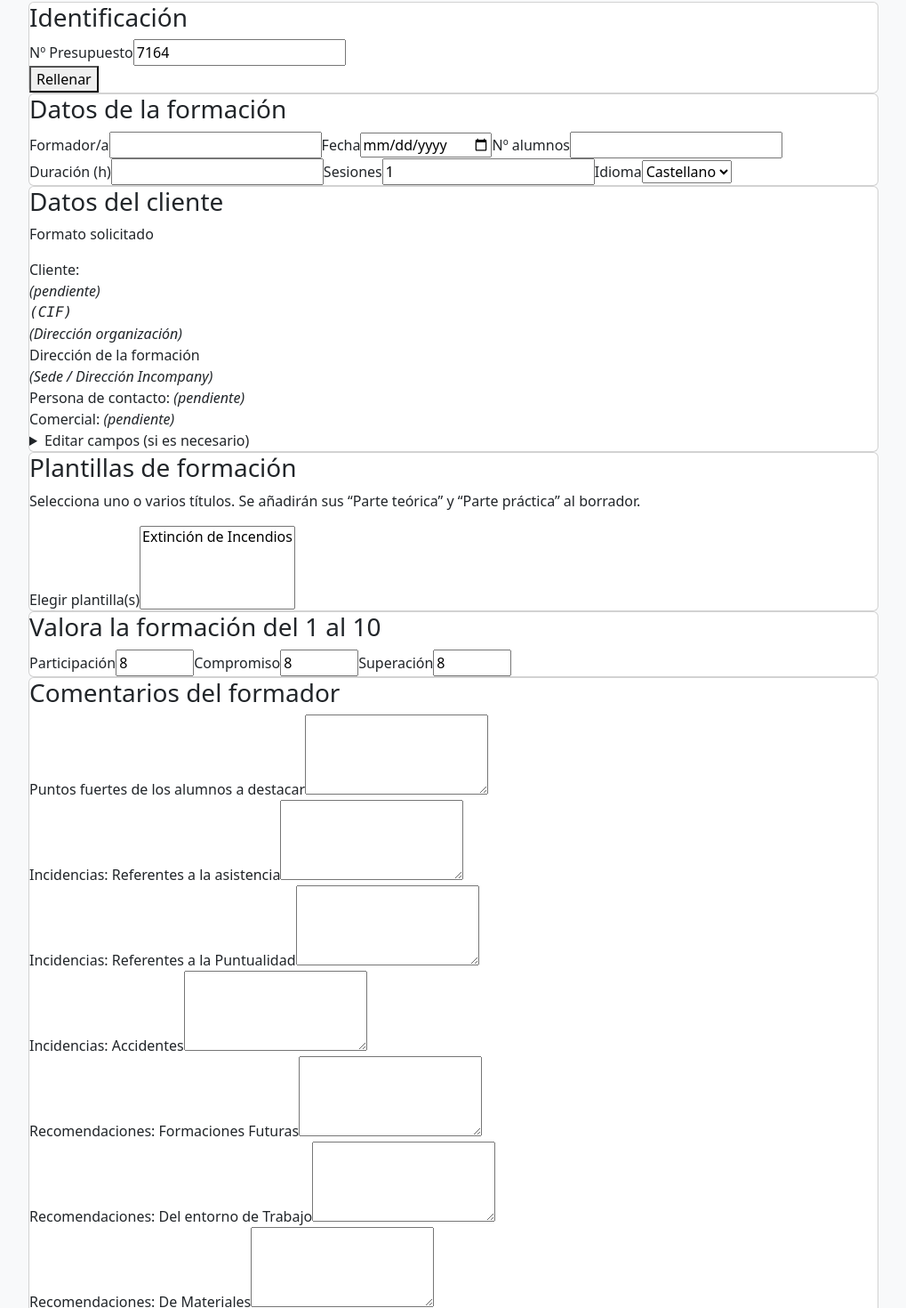
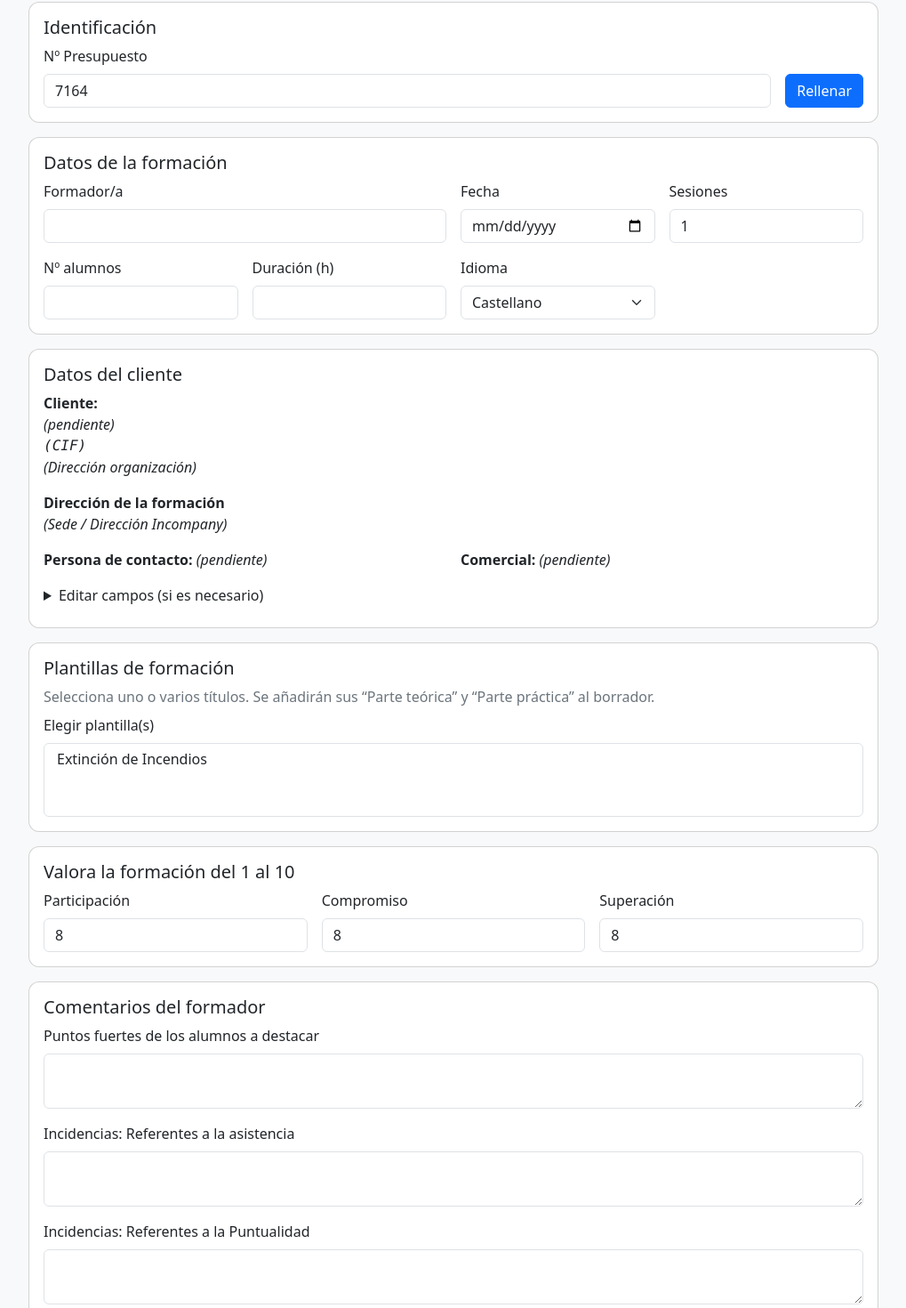
Before and after one commit to JulioGEP/gep-informes-formacion, a React (Vite) app: page / in a window 1280 px wide. Shown: the part 108-1578 px from the top of the page at 89% size, without its empty margins (130-1149 px from the left). Built offline with nearby package versions, Linux system fonts and the light colour scheme; the HTML template or start-up script is replaced by a standard one.

Commit message:
Update Formulario.jsx

```diff
--- a/src/components/Formulario.jsx
+++ b/src/components/Formulario.jsx
@@ -1,6 +1,6 @@
 import React, { useState, useEffect } from 'react'
 import axios from 'axios'
-import plantillasMap from '../utils/plantillas.json' // { clave: { nombre, parte_teorica[], parte_practica[] }, ... }
+import plantillasMap from '../utils/plantillas.json'
 
 const DEAL_DIR_INCOMPANY = '8b2a7570f5ba8aa4754f061cd9dc92fd778376a7'
 const ORG_CIF = '6d39d015a33921753410c1bab0b067ca93b8cf2c'
@@ -9,15 +9,14 @@ export default function Formulario({ onPreview }){
   const [loading, setLoading] = useState(false)
   const [dealId, setDealId] = useState('7164')
 
-  const [formador, setFormador] = useState({ nombre:'' }) // (Quitamos email)
+  // Email eliminado
+  const [formador, setFormador] = useState({ nombre:'' })
   const [datos, setDatos] = useState({
-    fecha: '', alumnos: '', duracion: '', sesiones: 1,   // sesiones añadido
+    fecha: '', alumnos: '', duracion: '', sesiones: 1,
     sede: '', cliente: '', cif: '', direccionOrg: '', contacto: '', owner: '',
     productos: [],
     idioma: 'ES',
-    // Cambiamos la etiqueta general de escalas, pero mantenemos 3 métricas (1–10)
-    escalas: { participacion: 8, compromiso: 8, superacion: 8 },
-    // Renombramos 11–17 como nos pides
+    escalas: { participacion: 8, compromiso: 8, superacion: 8 }, // 1–10
     comentarios: {
       c11:'', // Puntos fuertes de los alumnos a destacar
       c12:'', // Incidencias: Referentes a la asistencia
@@ -27,11 +26,9 @@ export default function Formulario({ onPreview }){
       c16:'', // Recomendaciones: Del entorno de Trabajo
       c17:''  // Recomendaciones: De Materiales
     },
-    // selector de plantillas (por si no vienen productos)
     plantillasSeleccionadas: []
   })
 
-  // Preparamos opciones del selector a partir del JSON de plantillas
   const [opcionesPlantillas, setOpcionesPlantillas] = useState([])
   useEffect(()=>{
     const arr = Object.entries(plantillasMap).map(([key, val]) => ({
@@ -87,188 +84,244 @@ export default function Formulario({ onPreview }){
   }
 
   return (
-    <form onSubmit={handlePreview} className="stack">
-      <article className="card">
-        <h3>Identificación</h3>
-        <div className="grid-2">
-          <label> Nº Presupuesto
-            <input className="full" value={dealId} onChange={e=>setDealId(e.target.value)} required />
-          </label>
-          <div style={{display:'flex', alignItems:'end'}}>
-            <button type="button" onClick={fetchDeal} disabled={loading}>
+    <form onSubmit={handlePreview} className="d-grid gap-3">
+
+      {/* Identificación */}
+      <div className="card card-soft">
+        <div className="card-body">
+          <h5 className="card-title">Identificación</h5>
+          <div className="row g-3 align-items-end">
+            <div className="col-md">
+              <label className="form-label">Nº Presupuesto</label>
+              <input
+                className="form-control"
+                value={dealId}
+                onChange={e=>setDealId(e.target.value)}
+                required
+              />
+            </div>
+            <div className="col-md-auto">
+              <button type="button" className="btn btn-primary" onClick={fetchDeal} disabled={loading}>
                 {loading ? 'Cargando…' : 'Rellenar'}
               </button>
             </div>
           </div>
-      </article>
+        </div>
+      </div>
 
-      <article className="card">
-        <h3>Datos de la formación</h3>
-        <div className="grid-2">
-          <label> Formador/a
-            <input className="full"
+      {/* Datos de la formación */}
+      <div className="card card-soft">
+        <div className="card-body">
+          <h5 className="card-title">Datos de la formación</h5>
+          <div className="row g-3">
+            <div className="col-md-6">
+              <label className="form-label">Formador/a</label>
+              <input
+                className="form-control"
                 value={formador.nombre}
                 onChange={e=>setFormador({...formador, nombre: e.target.value})}
-              required />
-          </label>
-
-          <label> Fecha
-            <input className="full" type="date"
+                required
+              />
+            </div>
+            <div className="col-md-3">
+              <label className="form-label">Fecha</label>
+              <input
+                type="date"
+                className="form-control"
                 value={datos.fecha}
                 onChange={e=>setDatos({...datos, fecha: e.target.value})}
-              required />
-          </label>
-
-          <label> Nº alumnos
-            <input className="full" type="number"
+                required
+              />
+            </div>
+            <div className="col-md-3">
+              <label className="form-label">Sesiones</label>
+              <input
+                type="number"
+                min="1"
+                className="form-control"
+                value={datos.sesiones}
+                onChange={e=>setDatos({...datos, sesiones: Number(e.target.value)})}
+                required
+              />
+            </div>
+            <div className="col-md-3">
+              <label className="form-label">Nº alumnos</label>
+              <input
+                type="number"
+                className="form-control"
                 value={datos.alumnos}
                 onChange={e=>setDatos({...datos, alumnos: e.target.value})}
-              required />
-          </label>
-
-          <label> Duración (h)
-            <input className="full" type="number" step="0.5"
+                required
+              />
+            </div>
+            <div className="col-md-3">
+              <label className="form-label">Duración (h)</label>
+              <input
+                type="number"
+                step="0.5"
+                className="form-control"
                 value={datos.duracion}
                 onChange={e=>setDatos({...datos, duracion: e.target.value})}
-              required />
-          </label>
-
-          <label> Sesiones
-            <input className="full" type="number" min="1"
-              value={datos.sesiones}
-              onChange={e=>setDatos({...datos, sesiones: Number(e.target.value)})}
-              required />
-          </label>
-
-          <label> Idioma
-            <select className="full" value={datos.idioma} onChange={e=>setDatos({...datos, idioma: e.target.value})}>
+                required
+              />
+            </div>
+            <div className="col-md-3">
+              <label className="form-label">Idioma</label>
+              <select
+                className="form-select"
+                value={datos.idioma}
+                onChange={e=>setDatos({...datos, idioma: e.target.value})}
+              >
                 <option value="ES">Castellano</option>
                 <option value="CA">Català</option>
                 <option value="EN">English</option>
               </select>
-          </label>
             </div>
-      </article>
+          </div>
+        </div>
+      </div>
 
-      <article className="card">
-        <h3>Datos del cliente</h3>
-        <p className="muted">Formato solicitado</p>
-
-        <div className="stack">
-          <div>
-            <div className="label">Cliente:</div>
+      {/* Datos del cliente (formato solicitado) */}
+      <div className="card card-soft">
+        <div className="card-body">
+          <h5 className="card-title">Datos del cliente</h5>
+          <div className="mb-3">
+            <div className="fw-semibold">Cliente:</div>
             <div>{datos.cliente || <em>(pendiente)</em>}</div>
             <div className="monos">{datos.cif || <em>(CIF)</em>}</div>
             <div>{datos.direccionOrg || <em>(Dirección organización)</em>}</div>
           </div>
 
-          <div className="section-title label">Dirección de la formación</div>
+          <div className="mb-3">
+            <div className="fw-semibold">Dirección de la formación</div>
             <div>{datos.sede || <em>(Sede / Dirección Incompany)</em>}</div>
-
-          <div><span className="label">Persona de contacto:</span> {datos.contacto || <em>(pendiente)</em>}</div>
-          <div><span className="label">Comercial:</span> {datos.owner || <em>(pendiente)</em>}</div>
           </div>
 
-        <details className="section-title">
-          <summary>Editar campos (si es necesario)</summary>
-          <div className="grid-2">
-            <label> Cliente
-              <input className="full" value={datos.cliente} onChange={e=>setDatos({...datos, cliente: e.target.value})} />
-            </label>
-            <label> CIF
-              <input className="full" value={datos.cif} onChange={e=>setDatos({...datos, cif: e.target.value})} />
-            </label>
-            <label> Dirección (Organización)
-              <input className="full" value={datos.direccionOrg} onChange={e=>setDatos({...datos, direccionOrg: e.target.value})} />
-            </label>
-            <label> Dirección de la formación
-              <input className="full" value={datos.sede} onChange={e=>setDatos({...datos, sede: e.target.value})} />
-            </label>
-            <label> Persona de contacto
-              <input className="full" value={datos.contacto} onChange={e=>setDatos({...datos, contacto: e.target.value})} />
-            </label>
-            <label> Comercial
-              <input className="full" value={datos.owner} onChange={e=>setDatos({...datos, owner: e.target.value})} />
-            </label>
+          <div className="row g-3">
+            <div className="col-md">
+              <div><span className="fw-semibold">Persona de contacto:</span> {datos.contacto || <em>(pendiente)</em>}</div>
+            </div>
+            <div className="col-md">
+              <div><span className="fw-semibold">Comercial:</span> {datos.owner || <em>(pendiente)</em>}</div>
+            </div>
+          </div>
+
+          <details className="mt-3">
+            <summary className="mb-2">Editar campos (si es necesario)</summary>
+            <div className="row g-3">
+              <div className="col-md-6">
+                <label className="form-label">Cliente</label>
+                <input className="form-control" value={datos.cliente} onChange={e=>setDatos({...datos, cliente: e.target.value})} />
+              </div>
+              <div className="col-md-6">
+                <label className="form-label">CIF</label>
+                <input className="form-control" value={datos.cif} onChange={e=>setDatos({...datos, cif: e.target.value})} />
+              </div>
+              <div className="col-md-6">
+                <label className="form-label">Dirección (Organización)</label>
+                <input className="form-control" value={datos.direccionOrg} onChange={e=>setDatos({...datos, direccionOrg: e.target.value})} />
+              </div>
+              <div className="col-md-6">
+                <label className="form-label">Dirección de la formación</label>
+                <input className="form-control" value={datos.sede} onChange={e=>setDatos({...datos, sede: e.target.value})} />
+              </div>
+              <div className="col-md-6">
+                <label className="form-label">Persona de contacto</label>
+                <input className="form-control" value={datos.contacto} onChange={e=>setDatos({...datos, contacto: e.target.value})} />
+              </div>
+              <div className="col-md-6">
+                <label className="form-label">Comercial</label>
+                <input className="form-control" value={datos.owner} onChange={e=>setDatos({...datos, owner: e.target.value})} />
+              </div>
             </div>
           </details>
-      </article>
+        </div>
+      </div>
 
-      <article className="card">
-        <h3>Plantillas de formación</h3>
-        <p className="muted">
+      {/* Plantillas (selección manual) */}
+      <div className="card card-soft">
+        <div className="card-body">
+          <h5 className="card-title">Plantillas de formación</h5>
+          <p className="text-secondary mb-2">
             Selecciona uno o varios títulos. Se añadirán sus “Parte teórica” y “Parte práctica” al borrador.
           </p>
-        <label> Elegir plantilla(s)
-          <select multiple className="full" value={datos.plantillasSeleccionadas} onChange={onChangePlantillas}>
+          <label className="form-label">Elegir plantilla(s)</label>
+          <select multiple className="form-select" value={datos.plantillasSeleccionadas} onChange={onChangePlantillas} size={Math.min(8, Math.max(3, opcionesPlantillas.length))}>
             {opcionesPlantillas.map(op => (
               <option key={op.key} value={op.key}>{op.titulo}</option>
             ))}
           </select>
-        </label>
-      </article>
+        </div>
+      </div>
 
-      <article className="card">
-        <h3>Valora la formación del 1 al 10</h3>
-        <div className="grid-2">
-          <label> Participación
-            <input className="full" type="number" min="1" max="10"
+      {/* Valoraciones (1–10) */}
+      <div className="card card-soft">
+        <div className="card-body">
+          <h5 className="card-title">Valora la formación del 1 al 10</h5>
+          <div className="row g-3">
+            <div className="col-md-4">
+              <label className="form-label">Participación</label>
+              <input type="number" min="1" max="10" className="form-control"
                 value={datos.escalas.participacion}
                 onChange={e=>setDatos({...datos, escalas:{...datos.escalas, participacion: Number(e.target.value)}})} />
-          </label>
-          <label> Compromiso
-            <input className="full" type="number" min="1" max="10"
+            </div>
+            <div className="col-md-4">
+              <label className="form-label">Compromiso</label>
+              <input type="number" min="1" max="10" className="form-control"
                 value={datos.escalas.compromiso}
                 onChange={e=>setDatos({...datos, escalas:{...datos.escalas, compromiso: Number(e.target.value)}})} />
-          </label>
-          <label> Superación
-            <input className="full" type="number" min="1" max="10"
+            </div>
+            <div className="col-md-4">
+              <label className="form-label">Superación</label>
+              <input type="number" min="1" max="10" className="form-control"
                 value={datos.escalas.superacion}
                 onChange={e=>setDatos({...datos, escalas:{...datos.escalas, superacion: Number(e.target.value)}})} />
-          </label>
             </div>
-      </article>
+          </div>
+        </div>
+      </div>
 
-      <article className="card">
-        <h3>Comentarios del formador</h3>
-        <label> Puntos fuertes de los alumnos a destacar
-          <textarea value={datos.comentarios.c11}
+      {/* Comentarios renombrados */}
+      <div className="card card-soft">
+        <div className="card-body">
+          <h5 className="card-title">Comentarios del formador</h5>
+
+          <label className="form-label">Puntos fuertes de los alumnos a destacar</label>
+          <textarea className="form-control" value={datos.comentarios.c11}
             onChange={e=>setDatos({...datos, comentarios:{...datos.comentarios, c11: e.target.value}})} />
-        </label>
-        <label> Incidencias: Referentes a la asistencia
-          <textarea value={datos.comentarios.c12}
+
+          <label className="form-label mt-3">Incidencias: Referentes a la asistencia</label>
+          <textarea className="form-control" value={datos.comentarios.c12}
             onChange={e=>setDatos({...datos, comentarios:{...datos.comentarios, c12: e.target.value}})} />
-        </label>
-        <label> Incidencias: Referentes a la Puntualidad
-          <textarea value={datos.comentarios.c13}
+
+          <label className="form-label mt-3">Incidencias: Referentes a la Puntualidad</label>
+          <textarea className="form-control" value={datos.comentarios.c13}
             onChange={e=>setDatos({...datos, comentarios:{...datos.comentarios, c13: e.target.value}})} />
-        </label>
-        <label> Incidencias: Accidentes
-          <textarea value={datos.comentarios.c14}
+
+          <label className="form-label mt-3">Incidencias: Accidentes</label>
+          <textarea className="form-control" value={datos.comentarios.c14}
             onChange={e=>setDatos({...datos, comentarios:{...datos.comentarios, c14: e.target.value}})} />
-        </label>
-        <label> Recomendaciones: Formaciones Futuras
-          <textarea value={datos.comentarios.c15}
+
+          <label className="form-label mt-3">Recomendaciones: Formaciones Futuras</label>
+          <textarea className="form-control" value={datos.comentarios.c15}
             onChange={e=>setDatos({...datos, comentarios:{...datos.comentarios, c15: e.target.value}})} />
-        </label>
-        <label> Recomendaciones: Del entorno de Trabajo
-          <textarea value={datos.comentarios.c16}
+
+          <label className="form-label mt-3">Recomendaciones: Del entorno de Trabajo</label>
+          <textarea className="form-control" value={datos.comentarios.c16}
             onChange={e=>setDatos({...datos, comentarios:{...datos.comentarios, c16: e.target.value}})} />
-        </label>
-        <label> Recomendaciones: De Materiales
-          <textarea value={datos.comentarios.c17}
+
+          <label className="form-label mt-3">Recomendaciones: De Materiales</label>
+          <textarea className="form-control" value={datos.comentarios.c17}
             onChange={e=>setDatos({...datos, comentarios:{...datos.comentarios, c17: e.target.value}})} />
-        </label>
-      </article>
+        </div>
+      </div>
 
-      <footer className="card">
-        <div className="grid-2">
-          <button type="submit" disabled={loading}>Generar borrador</button>
-          <button type="button" className="secondary" onClick={()=>window.scrollTo({ top: 0, behavior:'smooth' })}>
+      <div className="d-flex gap-2">
+        <button type="submit" className="btn btn-success" disabled={loading}>Generar borrador</button>
+        <button type="button" className="btn btn-outline-secondary" onClick={()=>window.scrollTo({ top: 0, behavior:'smooth' })}>
           Subir arriba
         </button>
       </div>
-      </footer>
     </form>
   )
 }
```
Lines whose indentation alone changed are shown as unchanged.
